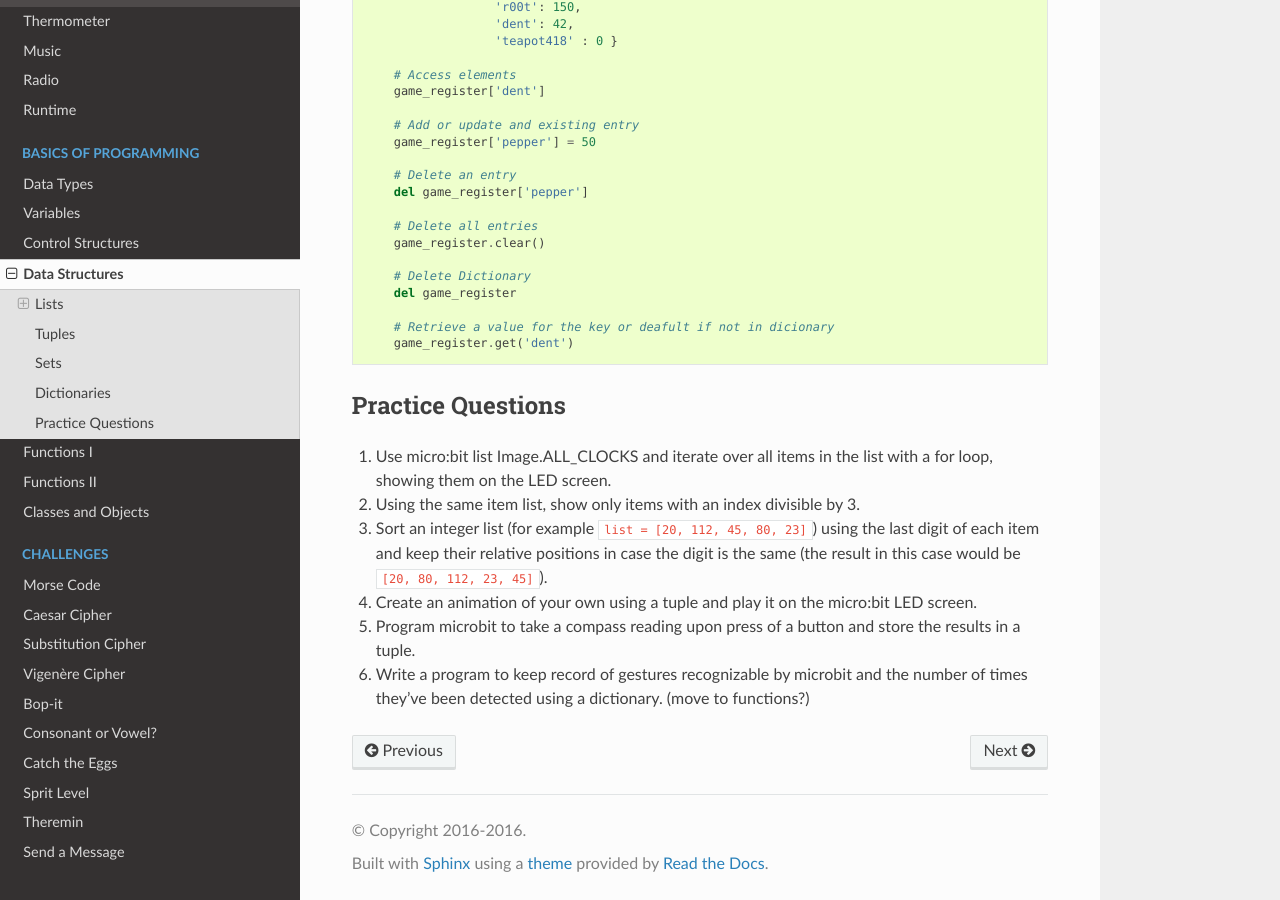
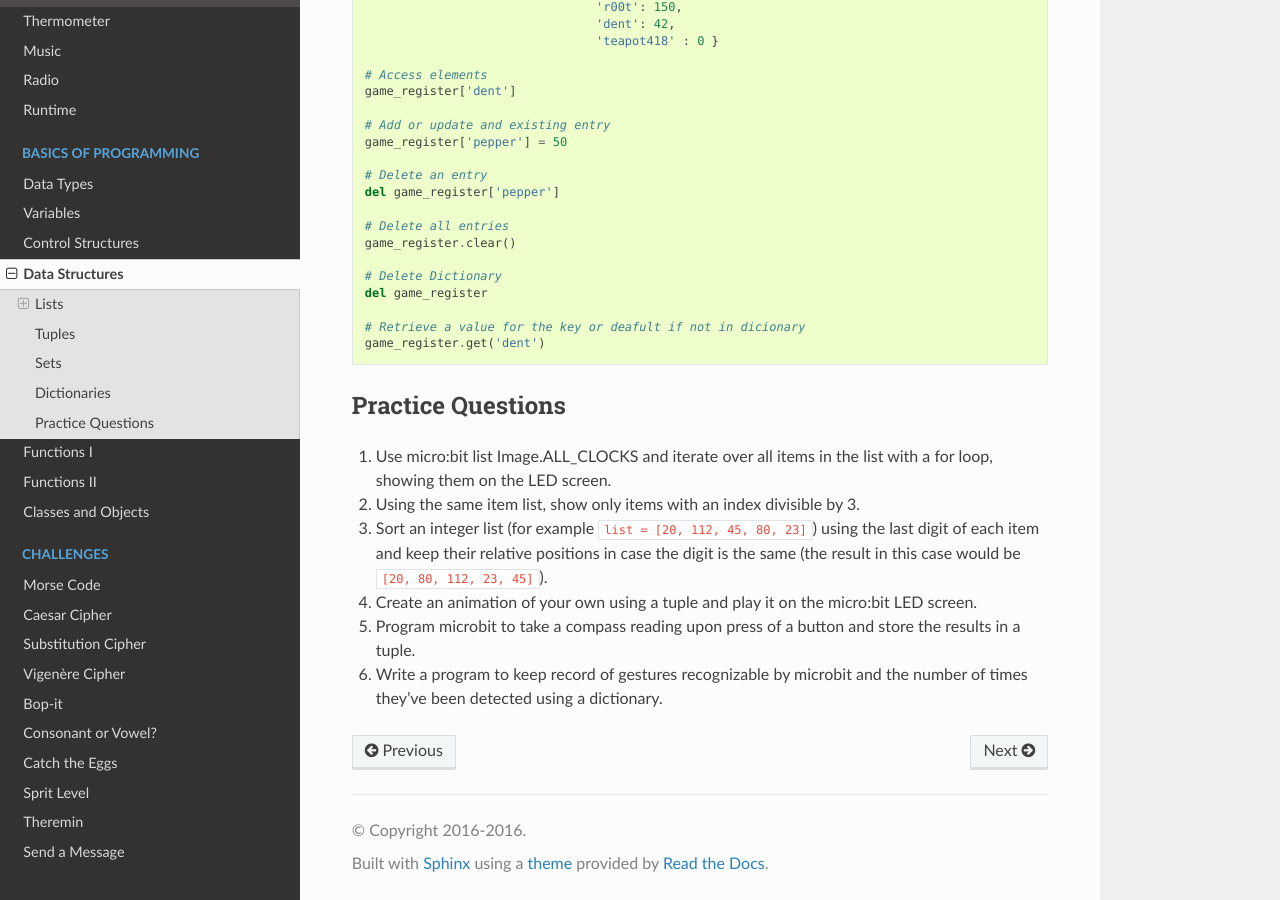
Before and after one commit to rharbird/microbit-challenges, a Sphinx documentation site: the page built from docs/source/basics/data_structures.rst, in a window 1280 px wide and 900 px high, scrolled down 4914 px. Built offline with Sphinx 7.4.7 and the Read the Docs theme 2.0.0, drawn with Linux system fonts in a browser that asks for light colours.

Commit message:
Fix formatting

```diff
--- a/docs/source/basics/data_structures.rst
+++ b/docs/source/basics/data_structures.rst
@@ -172,11 +172,11 @@ you can retrieve a value by using the key as an index.
 
 For example, you can store the highscores of all the players: ::
 
-    game_register = { 'googolplex': 100,
-                      'terminat0r': 27,
-                      'r00t': 150,
-                      'dent': 42,
-                      'teapot418' : 0 }
+	game_register = { 'googolplex': 100,
+					'terminat0r': 27,
+					'r00t': 150,
+					'dent': 42,
+					'teapot418' : 0 }
 
 	# Access elements
 	game_register['dent']
@@ -211,4 +211,4 @@ Practice Questions
 
 5. Program microbit to take a compass reading upon press of a button and store the results in a tuple.
 
-6. Write a program to keep record of gestures recognizable by microbit and the number of times they've been detected using a dictionary. (move to functions?)
+6. Write a program to keep record of gestures recognizable by microbit and the number of times they've been detected using a dictionary.
```
